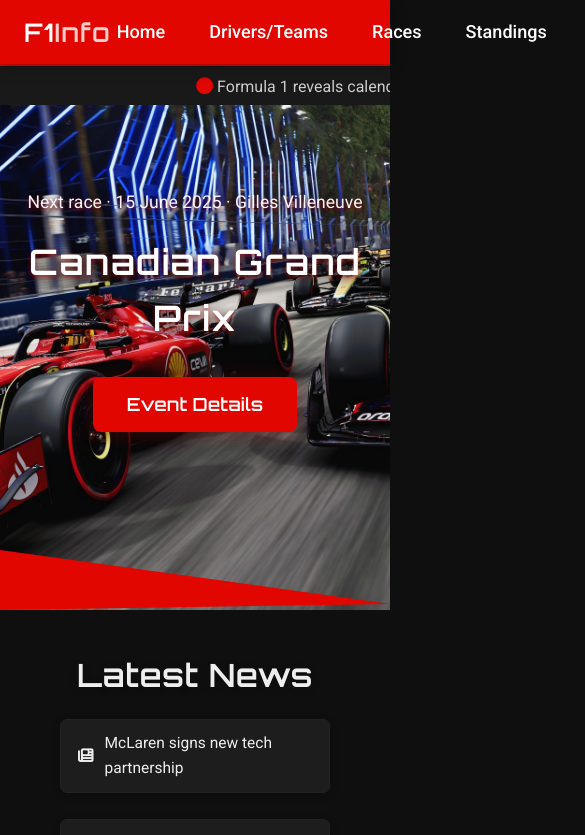
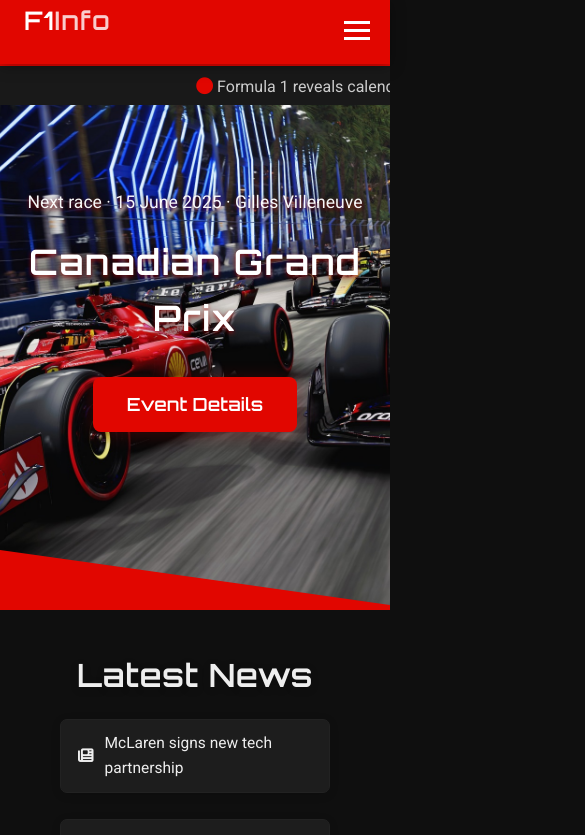
Before and after one commit to MathiasBirkAs/F1_Project, a React (Vite) app in the folder F1_React/f1-app/: page / in a window 390 px wide. Shown: the top 835 px of the page, 585 px wide, since content can reach past the window. Built offline with nearby package versions, Linux system fonts and the light colour scheme.

Commit message:
changes on everything

```diff
--- a/F1_React/f1-app/src/components/header/Header.jsx
+++ b/F1_React/f1-app/src/components/header/Header.jsx
@@ -23,6 +23,7 @@
       </section>
     <div className={styles.divider}></div>
     </div>
+
    </div>
     </>
   );
--- a/F1_React/f1-app/src/components/header/Header.module.css
+++ b/F1_React/f1-app/src/components/header/Header.module.css
@@ -65,7 +65,9 @@
 
 .divider {
   margin-top: -25px;
-  height: 88px; background: var(--main-red); clip-path: polygon(0 0,100% 90%,0 100%);
+  height: 88px;
+  background: var(--main-red);
+  clip-path: polygon(0 0,109% 100%,0 100%);
 }
 
 
--- a/F1_React/f1-app/src/components/infoDriver/Infodriver.jsx
+++ b/F1_React/f1-app/src/components/infoDriver/Infodriver.jsx
@@ -37,11 +37,15 @@
           alt={driver.name}
         /> <img src={driver.car}/>
         <div className={styles.driverName}>{driver.name}</div>
+
         <div className={styles.driverNumFlag}>
           <span className={styles.driverNum}>{driver.num}</span>
           <img src={driver.flag} className={styles.flag} alt={driver.country} />
         </div>
         <ul className={styles.driverStats}>
+          <li>
+            <b>Age:</b> {driver.age}
+          </li>
           <li>
             <b>Team:</b> {team.team}
           </li>
--- a/F1_React/f1-app/src/components/infoDriver/Infodriver.module.css
+++ b/F1_React/f1-app/src/components/infoDriver/Infodriver.module.css
@@ -20,12 +20,16 @@
   text-align: center;
 }
 
+.age{
+  margin-left: 15px;
+}
+
 .driverCard {
   position: relative;
   background: #191919;
   border-radius: 22px;
   box-shadow: 0 4px 24px #000a;
-  padding: 28px 10px;
+  padding: 20px 10px;
   margin-bottom: 40px;
 }
 
--- a/F1_React/f1-app/src/components/nav/Nav.jsx
+++ b/F1_React/f1-app/src/components/nav/Nav.jsx
@@ -1,14 +1,23 @@
+import { useState } from "react";
 import styles from './Nav.module.css';
 
 export default function Nav() {
+   const [isOpen, setIsOpen] = useState(false);
   return (
     <>
     <header className={styles.headerRoot}>
-          <div className={styles.wrapper + " " + styles.navFlex}>
+      <div className={`${styles.wrapper} ${styles.navFlex}`}>
         <div className={styles.brand}>
-              F1<span style={{opacity:.8}}>Info</span>
+          F1<span style={{ opacity: 0.8 }}>Info</span>
         </div>
-            <nav>
+
+        <div className={styles.burger} onClick={() => setIsOpen(!isOpen)}>
+          <span></span>
+          <span></span>
+          <span></span>
+        </div>
+
+        <nav className={`${styles.navMenu} ${isOpen ? styles.open : ""}`}>
           <ul className={styles.navList}>
             <li><a className={styles.navLink} href="/">Home</a></li>
             <li><a className={styles.navLink} href="/drivers">Drivers/Teams</a></li>
--- a/F1_React/f1-app/src/components/nav/Nav.module.css
+++ b/F1_React/f1-app/src/components/nav/Nav.module.css
@@ -75,3 +75,70 @@
   0% { transform: translateX(100%) }
   100% { transform: translateX(-100%) }
 }
+
+.burger {
+  display: none;
+}
+
+.bar {
+  width: 25px;
+  height: 5px;
+  background-color: white;
+  transition: 0.3s;
+  border-radius: 2px;
+}
+
+/* Hidden by default */
+.navMenu {
+  display: flex;
+}
+
+@media (max-width: 768px) {
+  .burger {
+    display: block;
+    position: absolute;
+    top: 16px;
+    right: 20px;
+    z-index: 1001;
+    cursor: pointer;
+  }
+
+  .burger span{
+    display: block;
+    width: 26px;
+    height: 3px;
+    background-color: white;
+    margin: 5px 0;
+    transition: all 0.3s ease;
+  }
+  .navMenu {
+    margin-left: 24px;
+    display: none;
+    flex-direction: column;
+    width: 100%;
+    background-color: var(--main-red);
+    padding: 16px 0;
+  }
+
+  .navMenu.open {
+    display: flex;
+  }
+
+  .navList {
+    flex-direction: column;
+    align-items: flex-start;
+    gap: 12px;
+    padding-left: 24px;
+  }
+
+  .navLink {
+    display: block;
+    padding: 8px 0;
+    font-size: 1rem;
+  }
+
+  .navFlex {
+    align-items: flex-start;
+    flex-direction: column;
+  }
+}
--- a/F1_React/f1-app/src/components/newspre/Newspre.module.css
+++ b/F1_React/f1-app/src/components/newspre/Newspre.module.css
@@ -56,7 +56,6 @@
   min-width: 200px;
   max-width: 270px;
   transition: box-shadow .18s, transform .18s;
-  cursor: pointer;
   margin-bottom: 8px;
   display: flex;
   align-items: center;
--- a/F1_React/f1-app/src/components/upcoming/Upcoming.module.css
+++ b/F1_React/f1-app/src/components/upcoming/Upcoming.module.css
@@ -35,7 +35,6 @@
   min-width: 200px;
   max-width: 270px;
   transition: box-shadow .18s, transform .18s;
-  cursor: pointer;
   margin-bottom: 8px;
   display: flex;
   align-items: center;
--- a/F1_React/f1-app/src/pages/Standings.jsx
+++ b/F1_React/f1-app/src/pages/Standings.jsx
@@ -16,7 +16,7 @@
 
   return (
     <div className={styles.wrapper}>
-      <h1 className={styles.title}>2025 Standings & Results</h1>
+      <h1 className={styles.title}>2025 Standings & Results <br/><p className={styles.ptag}>For best view use Desktop</p></h1>
       <div className={styles.tabs}>
         <button className={tab === "drivers" ? styles.active : ""} onClick={() => setTab("drivers")}>Drivers</button>
         <button className={tab === "teams" ? styles.active : ""} onClick={() => setTab("teams")}>Teams</button>
--- a/F1_React/f1-app/src/styles/Standings.module.css
+++ b/F1_React/f1-app/src/styles/Standings.module.css
@@ -13,6 +13,10 @@
   margin-bottom: 30px;
   text-align: center;
   letter-spacing: 2px;
+}
+
+.ptag{
+  font-size: 0.8rem;
 }
 .tabs {
   display: flex;
```
Also changed, not shown: 2 other files (tests, documents, lock files or other folders). Lines whose indentation alone changed are shown as unchanged.
